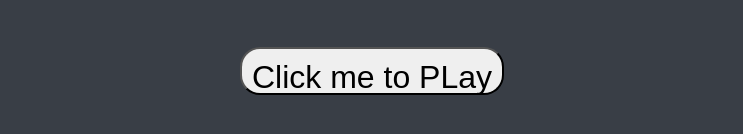
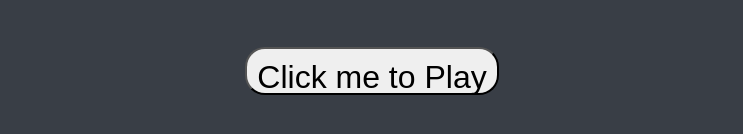
Before and after one commit to Harshitn08/Dicee_game, a plain HTML site: page index.html in a window 1280 px wide. Shown: the part 634-768 px from the top of the page, without its empty margins (268-1011 px from the left). Drawn offline with Linux system fonts and the light colour scheme.

Commit message:
Update index.html

```diff
--- a/index.html
+++ b/index.html
@@ -24,7 +24,7 @@
       </div>
     </div>
     <div id="button-container">
-<button onclick="myFunction()">Click me to PLay</button>
+<button onclick="myFunction()">Click me to Play</button>
     </div>
   </div>
 
```
